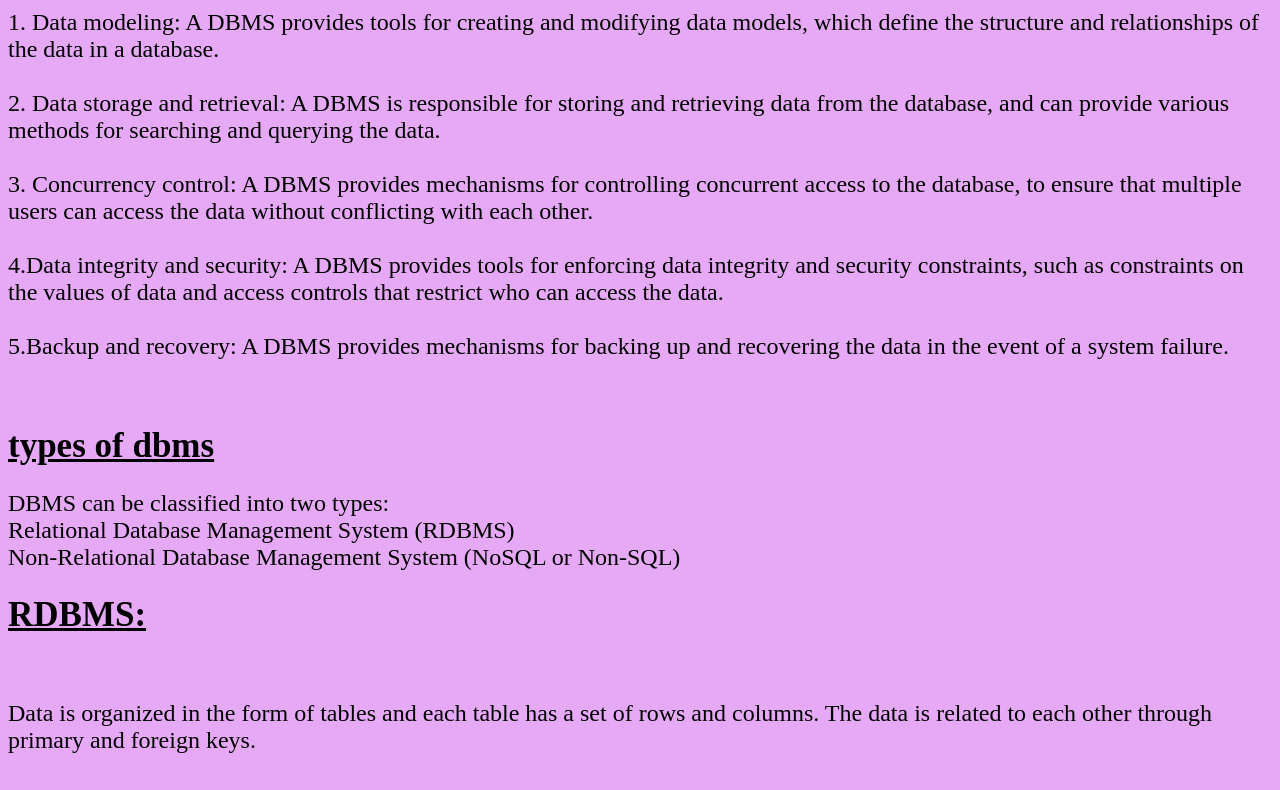
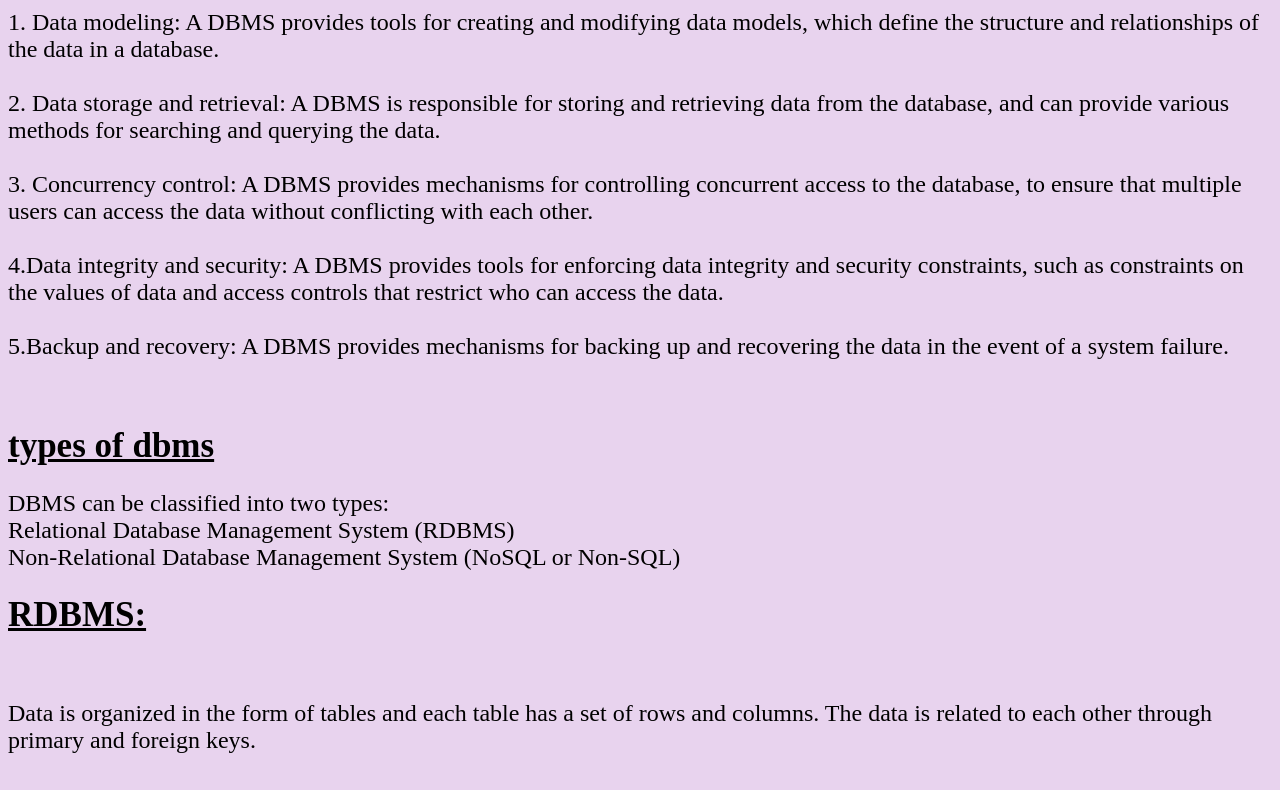
Before and after one commit to jatinvats01/jatinvats01.github.io, a plain HTML site: page dbms.html in a window 1280 px wide. Shown: the part 473-1263 px from the top of the page. Drawn offline with Linux system fonts and the light colour scheme.

Commit message:
Update dbms.html

```diff
--- a/dbms.html
+++ b/dbms.html
@@ -99,7 +99,7 @@
 </html>
 <style>
     body{
-        background-color: rgb(229, 169, 246);
+        background-color: rgb(232, 211, 238);
     }
      .nav-items {
         background-color:  #2a3936;
```
